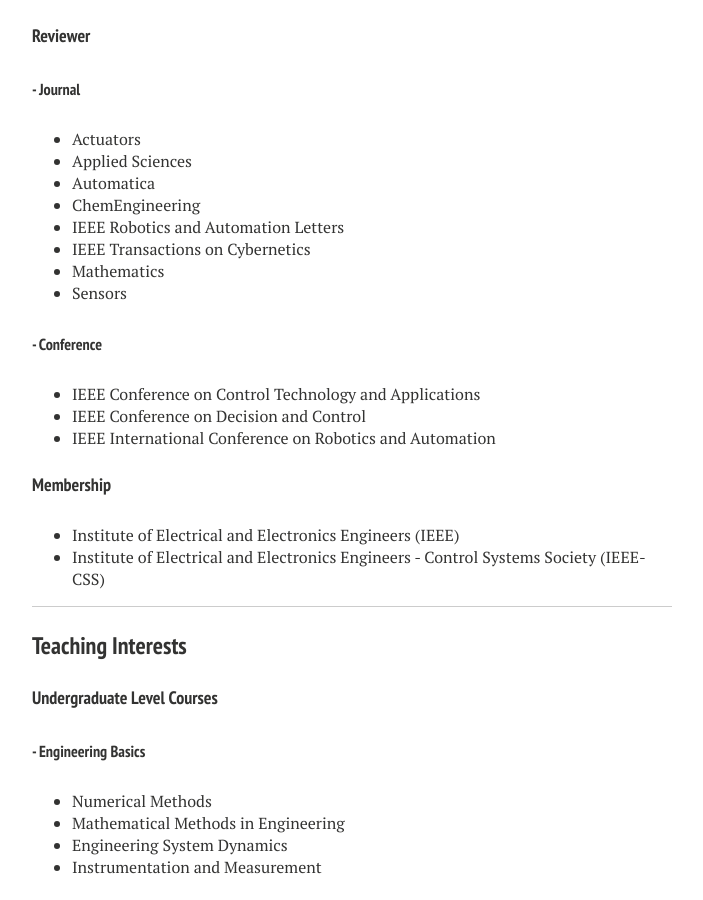
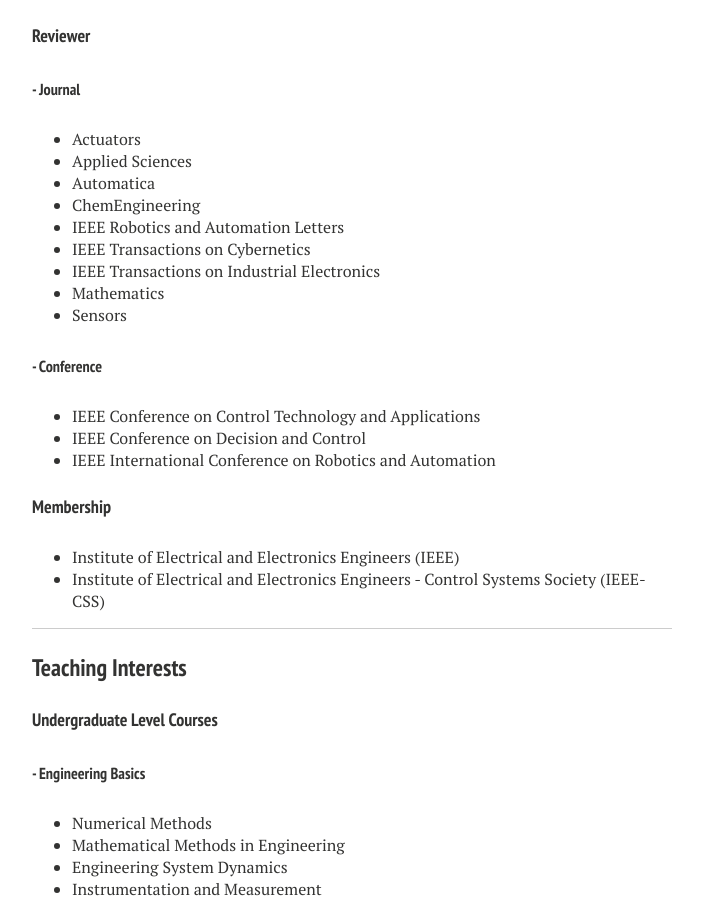
Before and after one commit to liutairan/liutairan.github.io, a Jekyll site: the page built from cv.md, in a window 1280 px wide and 900 px high, scrolled down 2522 px. Shown: the whole window, without its empty margins (288-991 px from the left). Built offline with Jekyll 4.4.1, drawn with Linux system fonts in a browser that asks for light colours; nearby versions of some CDN libraries.

Commit message:
Update cv.md

```diff
--- a/cv.md
+++ b/cv.md
@@ -110,6 +110,7 @@
 * ChemEngineering
 * IEEE Robotics and Automation Letters
 * IEEE Transactions on Cybernetics
+* IEEE Transactions on Industrial Electronics
 * Mathematics
 * Sensors
 
```
